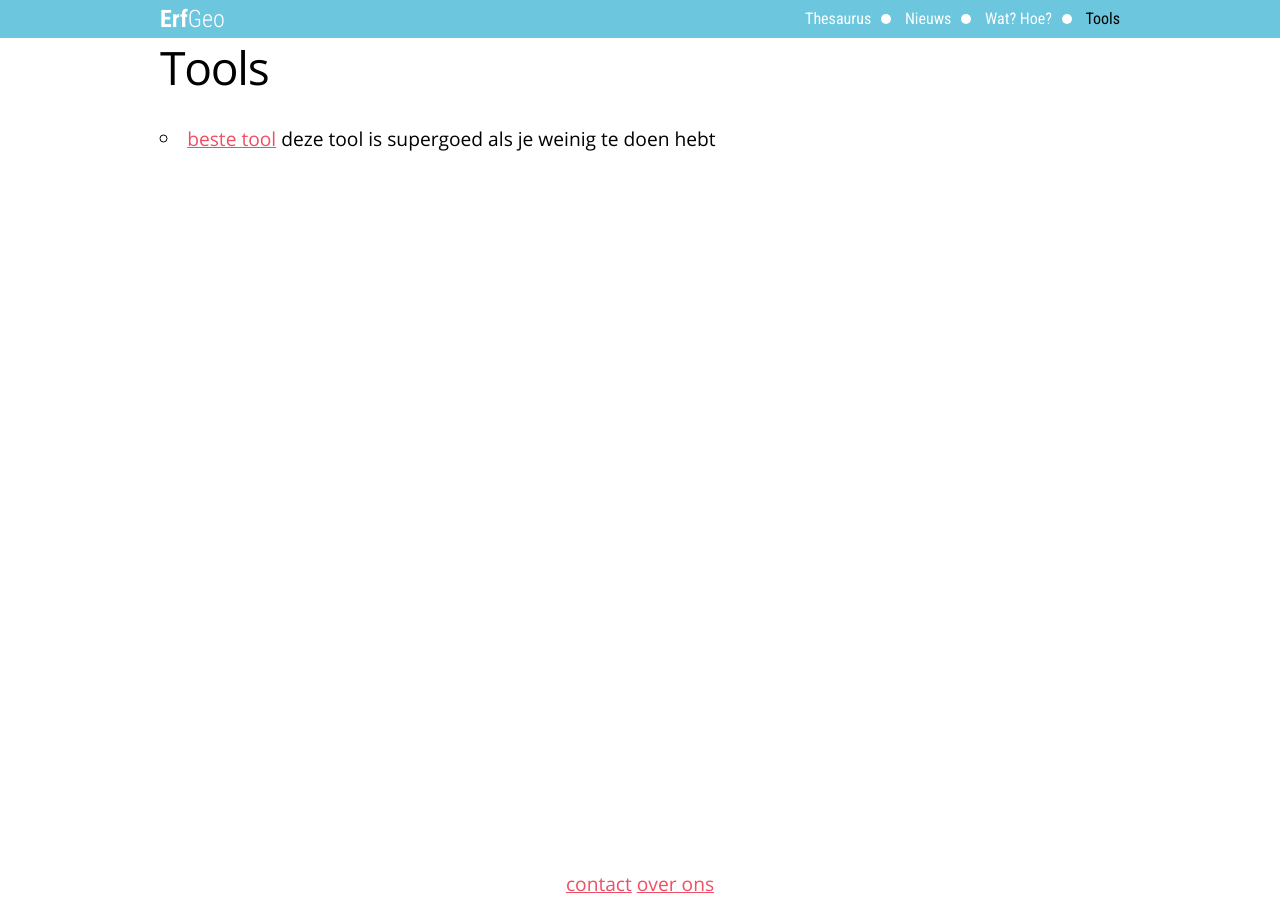
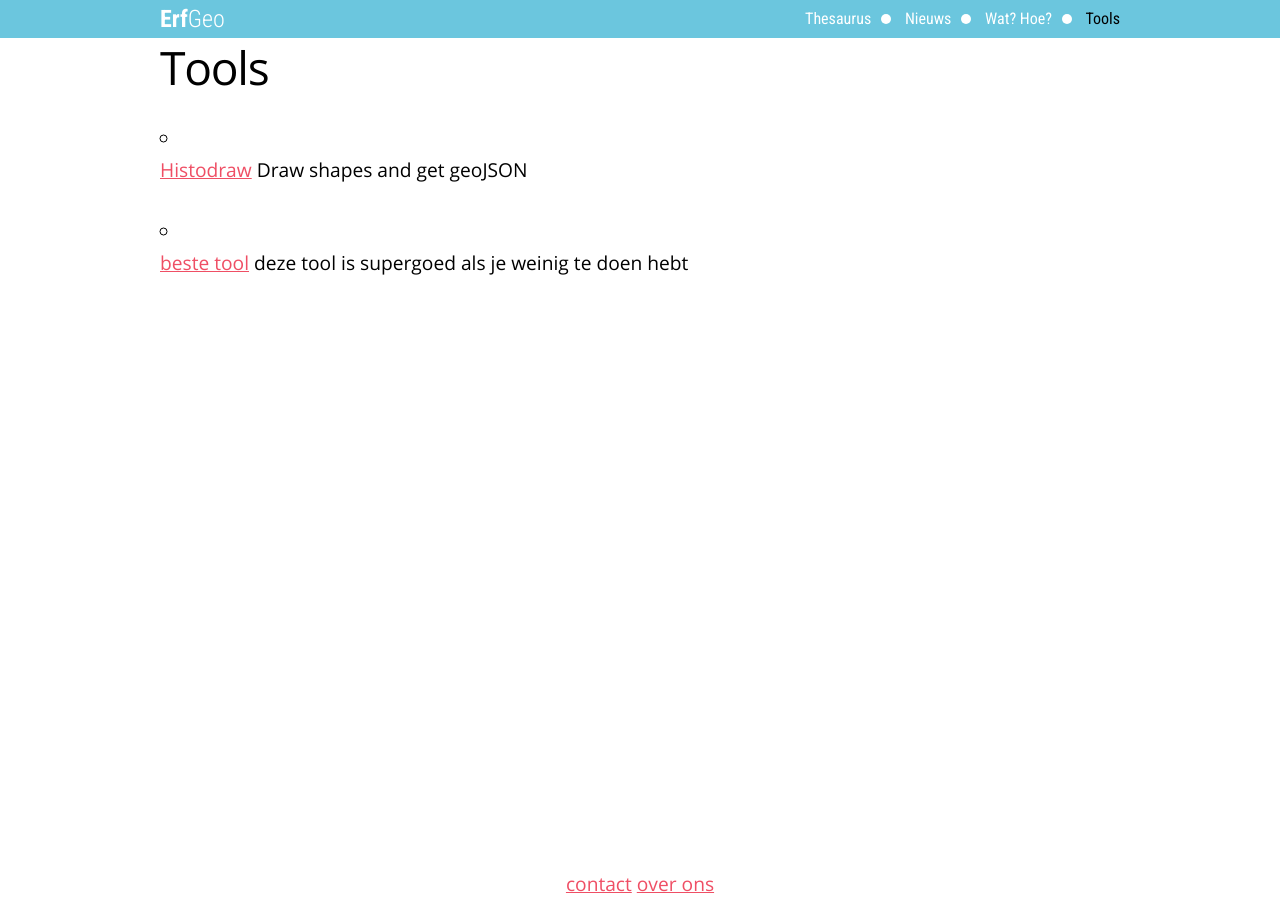
Before and after one commit to erfgoed-en-locatie/erfgoed-en-locatie.github.io, a Jekyll site: the page built from tools/index.md, in a window 1280 px wide. Built offline with Jekyll 4.4.1, drawn with Linux system fonts in a browser that asks for light colours.

Commit message:
working on histodraw implementation

```diff
--- /dev/null
+++ b/_includes/head.html
@@ -0,0 +1,14 @@
+<head>
+  <meta charset="utf-8">
+  <title>erfgeo</title>
+  <meta name="description" content="Histograph - historical geocoder">
+  <meta name="author" content="Waag Society">
+  <meta name="viewport" content="width=device-width, initial-scale=1, maximum-scale=1">
+  <link rel="icon" type="image/png" href="images/histograph.png">
+  {{ if page.d3 }}
+  <script src="http://d3js.org/d3.v3.min.js" charset="utf-8"></script>
+  {{ endif }}
+  <link rel="stylesheet" href="{{ site.baseurl }}/css/normalize.css">
+  <link rel="stylesheet" href="{{ site.baseurl }}/css/skeleton.css">
+  <link rel="stylesheet" href="{{ site.baseurl }}/css/style.css">
+</head>
--- a/_layouts/default.html
+++ b/_layouts/default.html
@@ -1,19 +1,6 @@
 <!DOCTYPE html>
-<html lang="en">
-<head>
-  <meta charset="utf-8">
-  <title>erfgeo</title>
-  <meta name="description" content="Histograph - historical geocoder">
-  <meta name="author" content="Waag Society">
-  <meta name="viewport" content="width=device-width, initial-scale=1, maximum-scale=1">
-  <link rel="icon" type="image/png" href="images/histograph.png">
-  {{ if page.d3 }}
-  <script src="http://d3js.org/d3.v3.min.js" charset="utf-8"></script>
-  {{ endif }}
-  <link rel="stylesheet" href="{{ site.baseurl }}/css/normalize.css">
-  <link rel="stylesheet" href="{{ site.baseurl }}/css/skeleton.css">
-  <link rel="stylesheet" href="{{ site.baseurl }}/css/style.css">
-</head>
+<html lang="nl">
+{% include head.html %}
 <body>
 
   <div class="table-container">
--- /dev/null
+++ b/_tools/histodraw.md
@@ -0,0 +1,8 @@
+---
+title: Histodraw
+introduction: Draw shapes and get geoJSON
+layout: histodraw
+---
+
+
+<iframe src="http://erfgeo.nl/histodraw" width="100%;" height="400px;" />
```
Also changed, not shown: _layouts/histodraw.html (added, +8 -0 lines), over-ons/index.md (line endings or trailing spaces).
